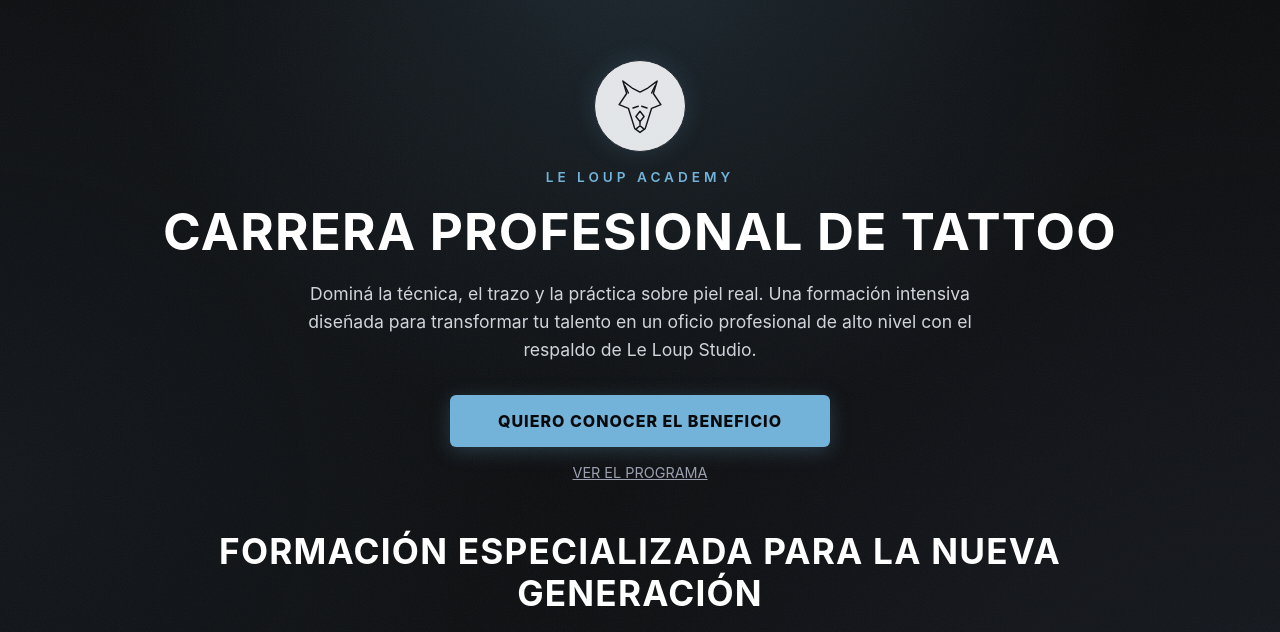
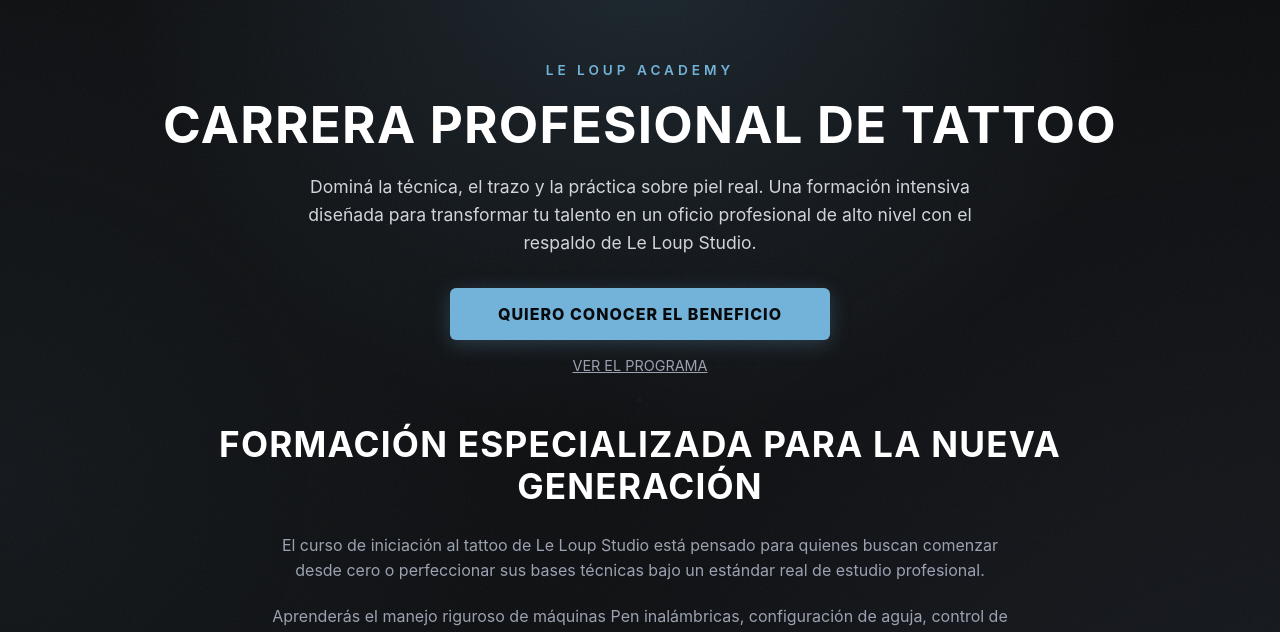
Before and after one commit to yonathanngaleano/LeLoupAcademy, a plain HTML site: page index.html in a window 1280 px wide. Shown: the top 632 px of the page. Drawn offline with Linux system fonts and the light colour scheme.

Commit message:
Update index.html

```diff
--- a/index.html
+++ b/index.html
@@ -132,24 +132,6 @@
     .hero {
       text-align: center;
       padding: 60px 20px 45px;
-    }
-
-    .brand-logo-wrapper {
-      width: 92px;
-      height: 92px;
-      margin: 0 auto 15px;
-      display: flex;
-      align-items: center;
-      justify-content: center;
-      background: rgba(240, 242, 245, 0.94);
-      border: 1px solid var(--card-border);
-      border-radius: 50%;
-      box-shadow: 0 0 25px rgba(115, 178, 217, 0.15);
-    }
-
-    .brand-logo {
-      width: 58px;
-      height: 58px;
     }
 
     .hero-subtitle {
@@ -293,23 +275,6 @@
   <!-- HERO SECTION -->
   <header class="hero">
     <div class="container">
-      <!-- Icono Silueta Lobo SVG -->
-      <div class="brand-logo-wrapper">
-        <svg class="brand-logo" viewBox="0 0 200 200" xmlns="http://www.w3.org/2000/svg">
-          <!-- Contorno de cabeza de lobo frontal geometrica -->
-          <path d="M100,52 L127,38 L159,14 L146,57 L172,95 L140,108 L118,178 L100,191 L100,191 L82,178 L60,108 L28,95 L54,57 L41,14 L73,38 L100,52 Z"
-                fill="none" stroke="#14161b" stroke-width="5" stroke-linejoin="round" stroke-linecap="round"/>
-          <!-- Pliegue interno de orejas -->
-          <path d="M152,30 L140,55 M48,30 L60,55" stroke="#14161b" stroke-width="5" stroke-linecap="round" fill="none"/>
-          <!-- Ojos -->
-          <path d="M106,101 L124,107 M94,101 L76,107" stroke="#14161b" stroke-width="5" stroke-linecap="round" fill="none"/>
-          <!-- Hocico -->
-          <path d="M100,118 L114,136 L100,154 L86,136 Z" fill="none" stroke="#14161b" stroke-width="5" stroke-linejoin="round"/>
-          <!-- Menton -->
-          <path d="M100,154 L100,164 M88,178 L100,168 L112,178" stroke="#14161b" stroke-width="5" stroke-linecap="round" stroke-linejoin="round" fill="none"/>
-        </svg>
-      </div>
-
       <div class="hero-subtitle">Le Loup Academy</div>
       <h1 class="hero-title">Carrera Profesional de Tattoo</h1>
       <p class="hero-tagline">
```
